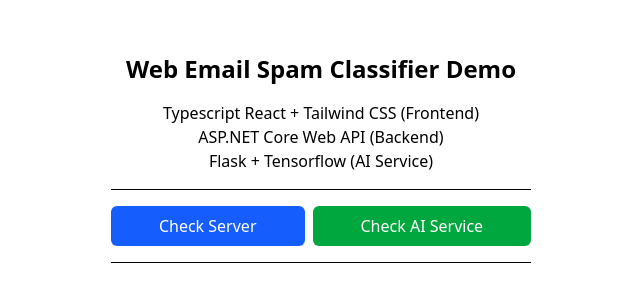
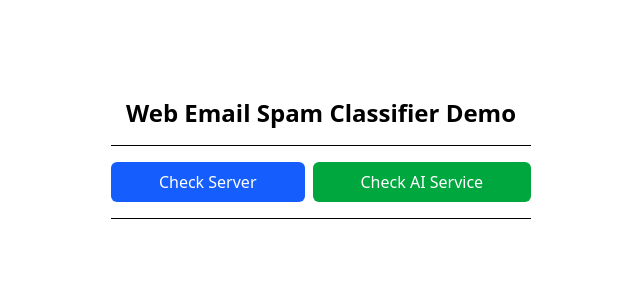
Before and after one commit to khianvictorycalderon/web-email-spam-classifier, a React (Vite) app in the folder frontend/: page / in a window 1280 px wide. Shown: the part 234-536 px from the top of the page, without its empty margins (319-959 px from the left). Built offline with nearby package versions, Linux system fonts and the light colour scheme.

Commit message:
Commented out tech stack + modified health controller response

```diff
--- a/frontend/src/App.tsx
+++ b/frontend/src/App.tsx
@@ -50,9 +50,9 @@
         <ul
           className="mt-4"
         >
-          <li>Typescript React + Tailwind CSS (Frontend)</li>
+          {/* <li>Typescript React + Tailwind CSS (Frontend)</li>
           <li>ASP.NET Core Web API (Backend)</li>
-          <li>Flask + Tensorflow (AI Service)</li>
+          <li>Flask + Tensorflow (AI Service)</li> */}
         </ul>
         <hr className="my-4" />
 
```
Also changed, not shown: 1 other file (tests, documents, lock files or other folders).
